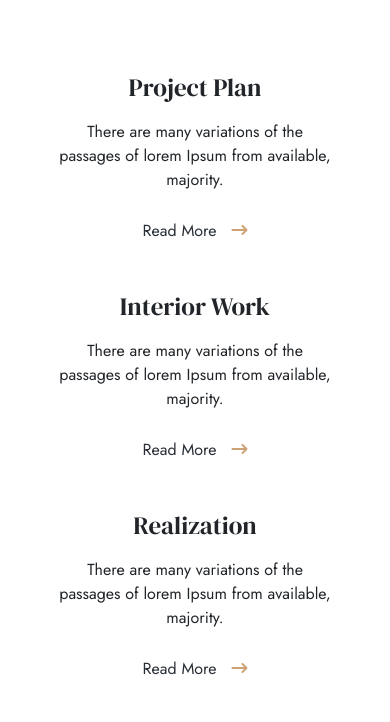
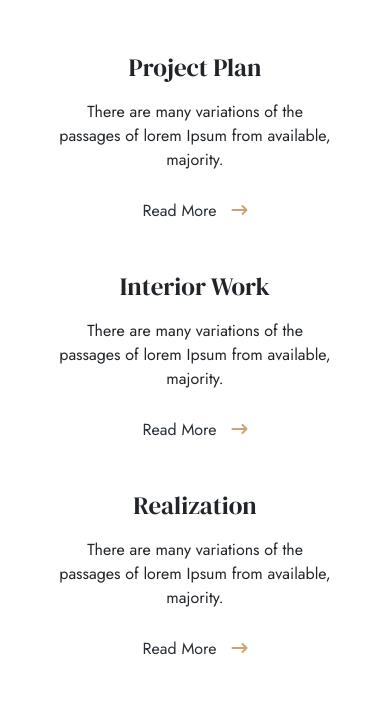
Before and after one commit to libinvbaby/interno, a plain HTML site: page index.html in a window 390 px wide. Shown: the part 862-1584 px from the top of the page. Drawn offline with nearby package versions, Linux system fonts and the light colour scheme.

Commit message:
updated paddings of sections

```diff
--- a/style.css
+++ b/style.css
@@ -302,6 +302,6 @@ padding: 20px 0px;
         width: 100%;
     }
     .py-100{
-        padding:50px 0px;
+        padding:30px 0px;
     }
 }
```
